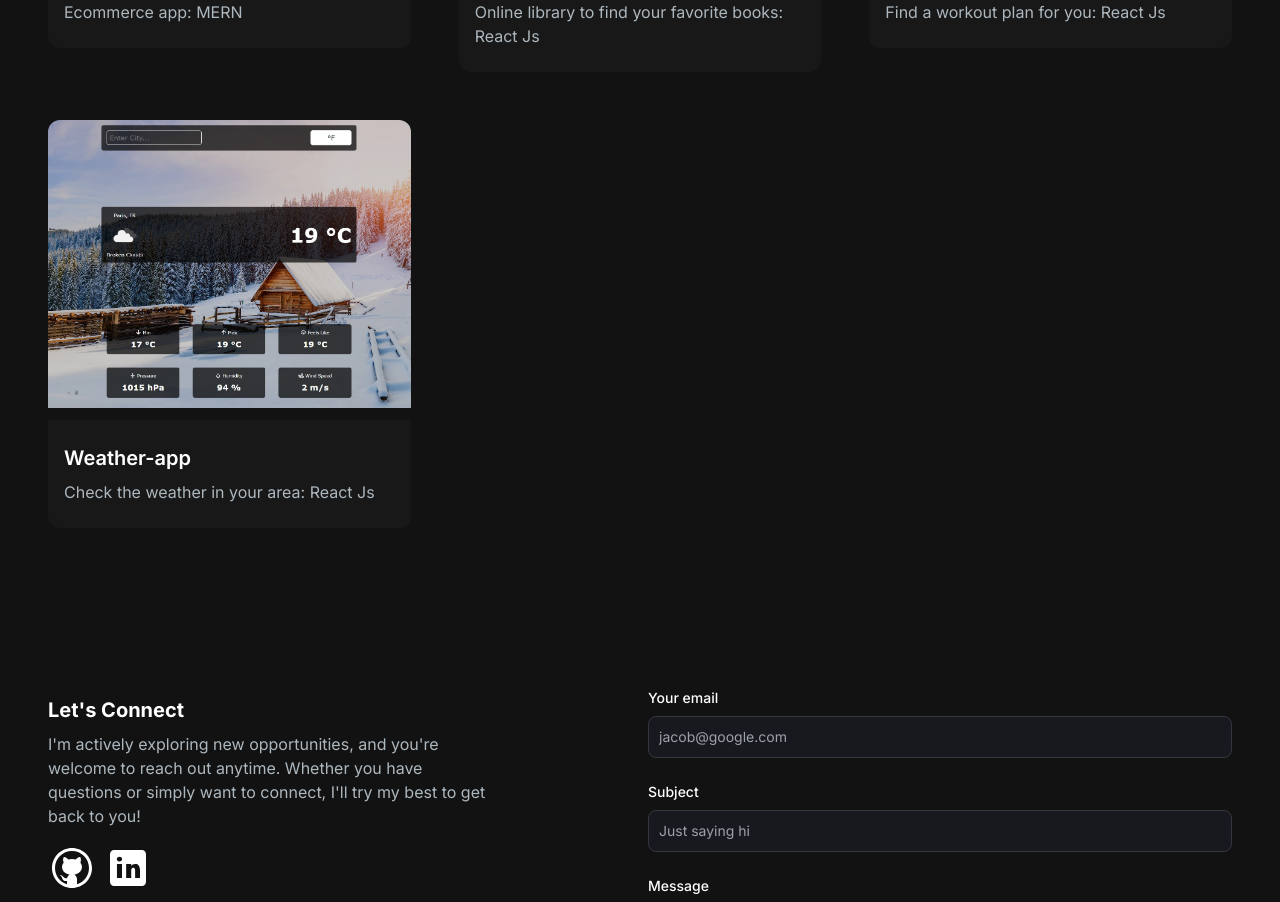
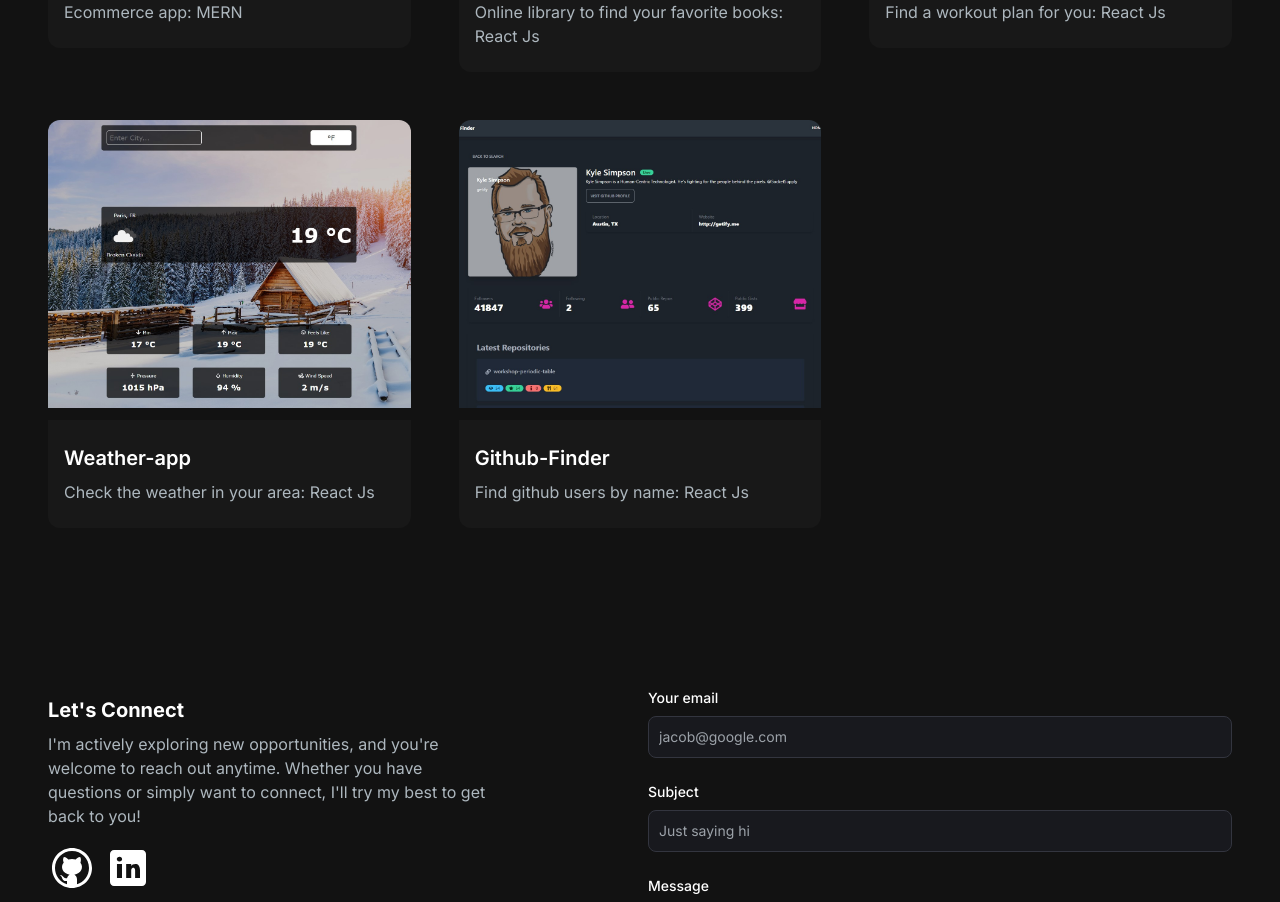
Before and after one commit to Ahsan-Zaidi/Ahsan-dev, a Next.js app: page / in a window 1280 px wide. Shown: the part 1780-2682 px from the top of the page. Built offline with nearby package versions, Linux system fonts and the light colour scheme.

Commit message:
project 5

```diff
--- a/src/app/components/ProjectsSection.jsx
+++ b/src/app/components/ProjectsSection.jsx
@@ -38,6 +38,15 @@ const projectsData = [
       tag: ["All", "Mobile"],
       gitUrl: 'https://github.com/Ahsan-Zaidi/weather-app',
       previewUrl: 'https://ahsan-zaidi.github.io/weather-app/'
+    },
+    {
+      id: 5,
+      title: "Github-Finder",
+      description: "Find github users by name: React Js",
+      image: "/images/projects/project5.jpg",
+      tag: ["All", "Mobile"],
+      gitUrl: 'https://github.com/Ahsan-Zaidi/github-finder',
+      previewUrl: 'https://github-finder-eight-theta.vercel.app/'
     }
 ];
 
```
Also changed, not shown: public/images/projects/project5.jpg (added).
